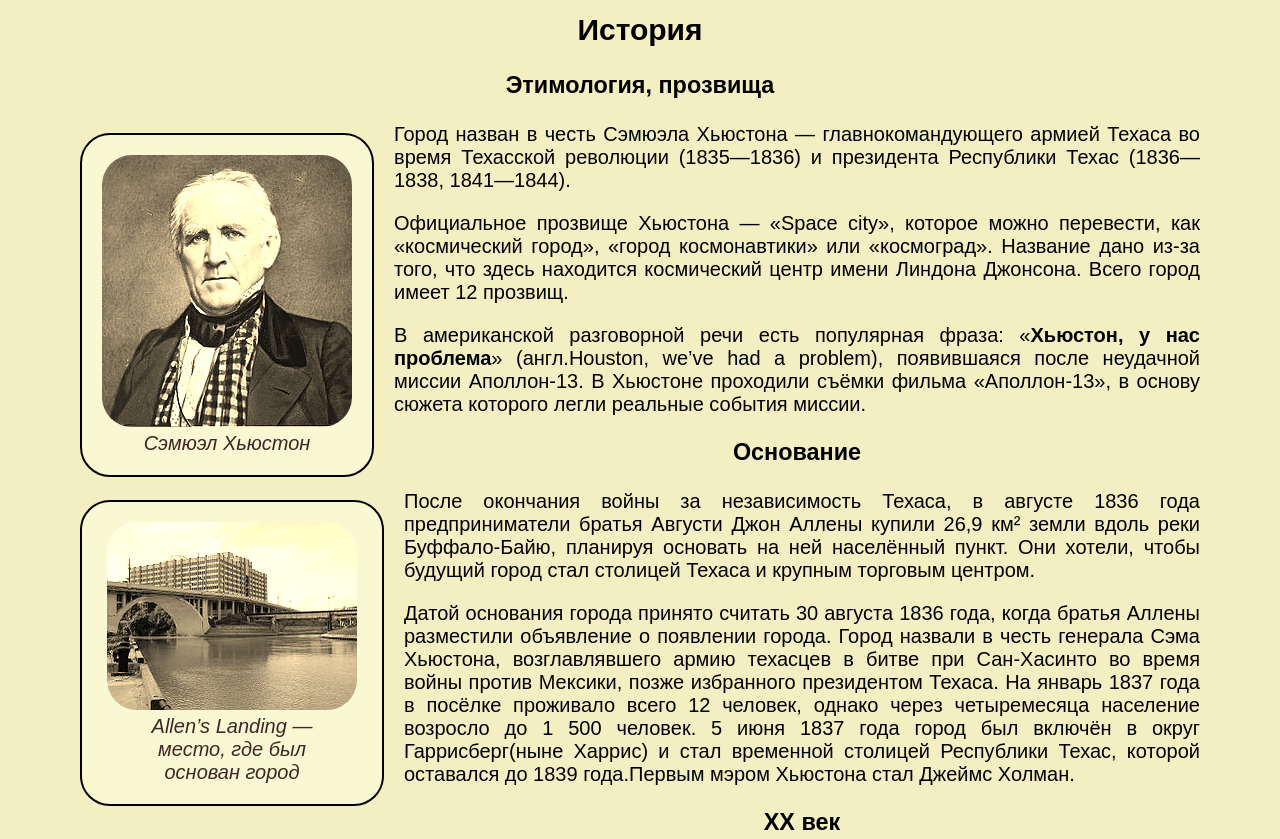
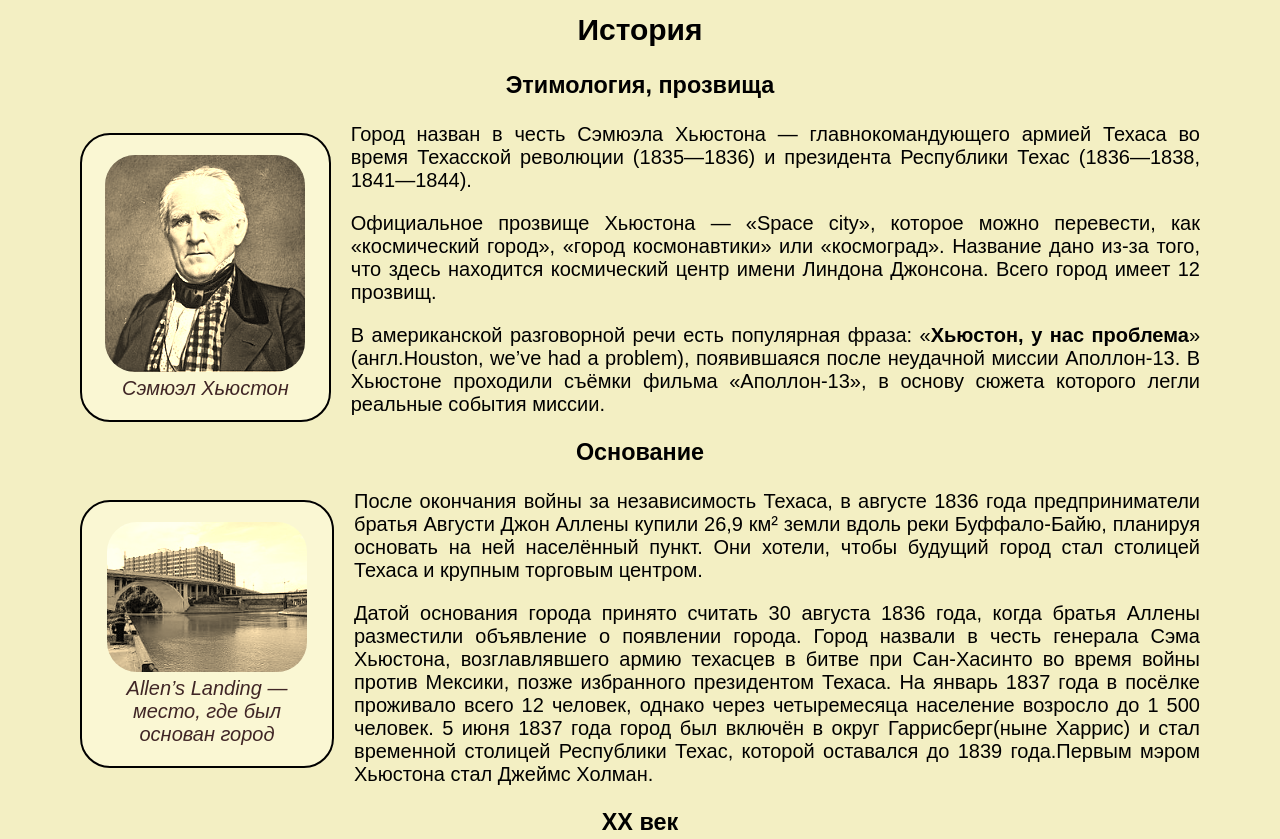
Before and after one commit to den-bulaev/simple-page, a plain HTML site: page index.html in a window 1280 px wide. Shown: the part 1000-1839 px from the top of the page. Drawn offline with Linux system fonts and the light colour scheme.

Commit message:
images was resized

```diff
--- a/style.css
+++ b/style.css
@@ -60,7 +60,7 @@ td {
 }
 
 .img__container {
-    max-width: 300px;
+    max-width: 250px;
     text-align: center;
     background-color:  rgb(250, 247, 211);
     border: solid;
@@ -72,6 +72,7 @@ td {
 
 img {
     border-radius: 30px;
+    max-width: 200px;
 }
 
 figcaption {
```
